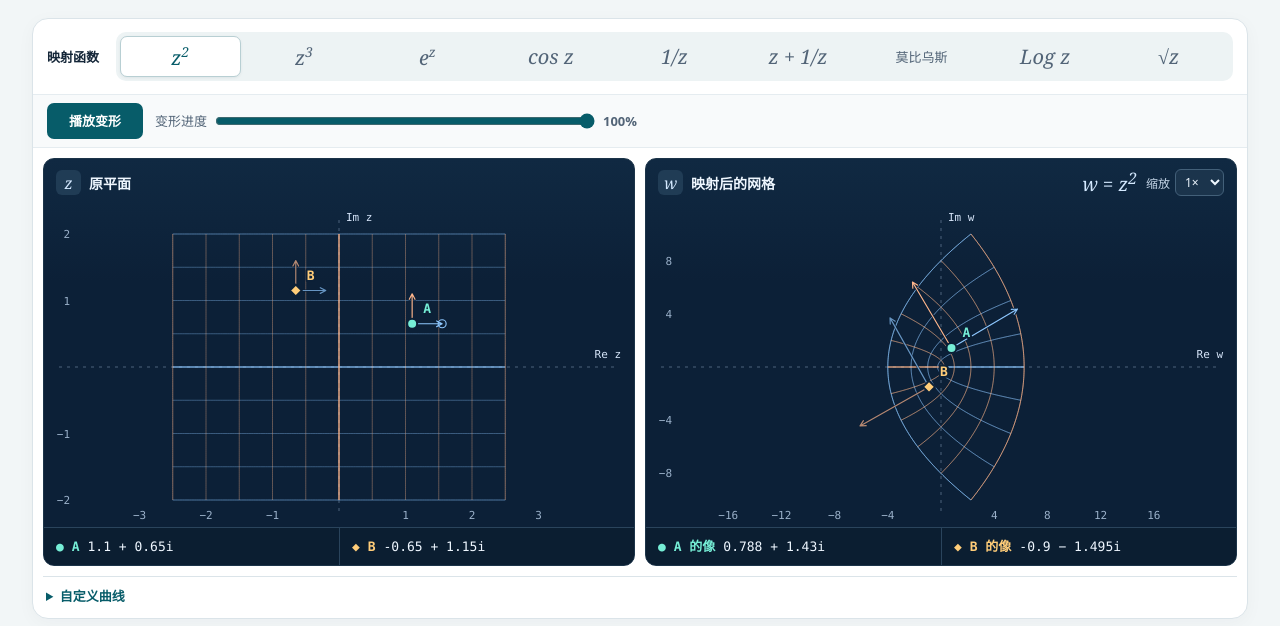
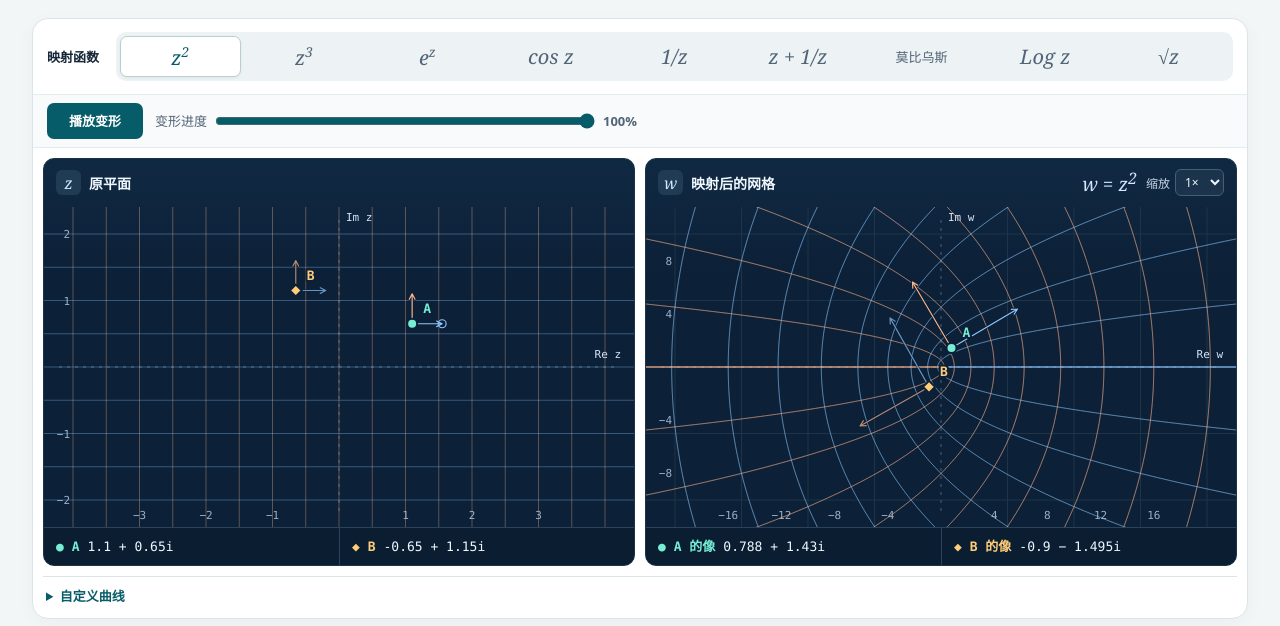
Before and after one commit to janedoe20061001-hash/complex-analysis-exercises-tex, a plain HTML site: page docs/index.html in a window 1280 px wide. Shown: the part 174-800 px from the top of the page. Drawn offline with Linux system fonts and the light colour scheme.

Commit message:
Extend both complex plane grids to the viewport

```diff
--- a/docs/index.html
+++ b/docs/index.html
@@ -955,8 +955,9 @@
 
     function explicitCurve(curve) {
       const horizontal = curve.axis === "x";
-      const span = horizontal ? map.domain.x : map.domain.y;
-      const limit = horizontal ? map.domain.y : map.domain.x;
+      const visible = visibleZSpan();
+      const span = horizontal ? visible.x : visible.y;
+      const limit = horizontal ? visible.y : visible.x;
       const segments = [];
       let previous = null;
       for (let step = 0; step <= 560; step++) {
@@ -974,8 +975,9 @@
     // Trace the zero contour in each cell from its edge crossings.
     function implicitCurve(evaluate) {
       const steps = 140;
+      const extent = visibleZSpan();
       const lattice = Array.from({ length: steps + 1 }, (_, row) => Array.from({ length: steps + 1 }, (_, column) => {
-        const z = point(map.domain.x * (2 * column / steps - 1), map.domain.y * (2 * row / steps - 1));
+        const z = point(extent.x * (2 * column / steps - 1), extent.y * (2 * row / steps - 1));
         return { z, value: evaluate(z.x, z.y) };
       }));
       const segments = [];
@@ -1260,7 +1262,7 @@
       ctx.stroke();
     }
 
-    function drawMobiusLattice(view) {
+    function drawCoordinateGrid(view) {
       const { ctx, center, scale, width, height } = view;
       const step = niceStep(36 / scale) * scale;
       if (!Number.isFinite(step) || step <= 0) return;
@@ -1301,26 +1303,154 @@
       ctx.fillText("w = k", Math.min(k.x + 7, width - 39), Math.max(13, k.y - 9));
     }
 
+    function viewSpan(view) {
+      return point(view.width / (2 * view.scale), view.height / (2 * view.scale));
+    }
+
+    function visibleZSpan() {
+      return viewSpan(makeView(source, map.domain));
+    }
+
+    function imageSpan() {
+      return airfoilMode ? map.airfoil.image : map.image;
+    }
+
+    function gridReach(sourceSpan, targetSpan, pixelsPerUnit) {
+      const radius = Math.hypot(targetSpan.x, targetSpan.y);
+      // The visible image of a grid line can come from outside the left viewport.
+      let reach;
+      if (map === maps.square || map === maps.cube) {
+        const order = map === maps.square ? 2 : 3;
+        const extent = radius ** (1 / order) + 2 * Math.max(map.step.x, map.step.y);
+        reach = point(extent, extent);
+      } else if (map === maps.exp) {
+        const right = Math.log(Math.max(radius, 1)) + 1;
+        const left = Math.log(Math.max(pixelsPerUnit, 1)) + 2;
+        reach = point(Math.max(left, right), 2 * Math.PI);
+      } else if (map === maps.cos) {
+        reach = point(2 * Math.PI, Math.asinh(radius) + 1);
+      } else if (map === maps.inverse) {
+        const extent = Math.max(8, 2 * pixelsPerUnit);
+        reach = point(extent, extent);
+      } else if (map === maps.joukowski) {
+        reach = point(radius + 2, radius + 2);
+      } else if (map === maps.log) {
+        const extent = Math.exp(Math.min(28, targetSpan.x)) + 1;
+        reach = point(extent, extent);
+      } else {
+        reach = point(radius * radius + 1, radius * radius + 1);
+      }
+      return point(Math.max(sourceSpan.x, reach.x), Math.max(sourceSpan.y, reach.y));
+    }
+
+    function gridLevels(extent, step) {
+      const count = Math.ceil(extent / step);
+      const inner = Math.min(count, 16);
+      const positive = Array.from({ length: inner }, (_, index) => index + 1);
+      if (count > inner) {
+        const outerCount = Math.min(25, count - inner);
+        const growth = Math.log(count / inner);
+        for (let index = 1; index <= outerCount; index++) {
+          positive.push(Math.min(count, Math.ceil(inner * Math.exp(growth * index / outerCount))));
+        }
+      }
+      return [0, ...[...new Set(positive)].flatMap((index) => [index * step, -index * step])];
+    }
+
+    function gridParameters(run) {
+      const center = Math.min(run, 5);
+      const values = Array.from({ length: 181 }, (_, index) => center * (index - 90) / 90);
+      if (run > center) {
+        const logRatio = Math.log(run / center);
+        for (let index = 1; index <= 60; index++) {
+          const value = center * Math.exp(logRatio * index / 60);
+          values.push(-value, value);
+        }
+      }
+      if (map.pole || map.cut || map === maps.exp) {
+        for (let index = 0; index <= 30; index++) {
+          const value = gridGap * Math.exp(Math.log(.5 / gridGap) * index / 30);
+          values.push(-value, value);
+        }
+      }
+      return [...new Set(values)].sort((a, b) => a - b);
+    }
+
     function makeGrid() {
       if (map.mobius) return makeMobiusGrid();
+      const endView = makeView(target, imageSpan(), Number(zoom.value));
+      const startView = makeView(target, map.domain, Number(zoom.value));
+      const start = viewSpan(startView);
+      const sourceSpan = visibleZSpan();
+      const reach = gridReach(point(Math.max(start.x, sourceSpan.x), Math.max(start.y, sourceSpan.y)),
+        viewSpan(endView), endView.scale);
       const lines = [];
       for (const horizontal of [true, false]) {
-        const fixedSpan = horizontal ? map.domain.y : map.domain.x;
-        const run = horizontal ? map.domain.x : map.domain.y;
-        const increment = horizontal ? map.step.y : map.step.x;
-        const steps = Math.round(fixedSpan / increment);
-        for (let n = -steps; n <= steps; n++) {
-          const fixed = n * fixedSpan / steps;
+        const extent = horizontal ? reach.y : reach.x;
+        const run = horizontal ? reach.x : reach.y;
+        const step = horizontal ? map.step.y : map.step.x;
+        const coordinates = gridParameters(run);
+        for (const fixed of gridLevels(extent, step)) {
           for (const [first, last] of lineIntervals(horizontal, fixed, run)) {
-            const samples = traceSamples((fraction) => {
-              const along = (1 - fraction) * first + fraction * last;
-              return horizontal ? point(along, fixed) : point(fixed, along);
+            if (!(first < last)) continue;
+            const along = [first, ...coordinates.filter((value) => value > first && value < last), last];
+            const samples = along.map((value) => {
+              const z = horizontal ? point(value, fixed) : point(fixed, value);
+              return { z, image: imageOf(z) };
             });
-            lines.push({ horizontal, axis: n === 0, edge: Math.abs(n) === steps, samples });
+            lines.push({ horizontal, axis: fixed === 0, samples });
           }
         }
       }
       return lines;
+    }
+
+    function drawSourceGrid(view) {
+      const { ctx, center, scale, width, height } = view;
+      const unit = map.mobius ? niceStep(Math.max(map.domain.x, map.domain.y) / 10) : null;
+      for (const horizontal of [true, false]) {
+        const step = unit ?? (horizontal ? map.step.y : map.step.x);
+        const anchor = map.mobius ? (horizontal ? map.pole.y : map.pole.x) % step : 0;
+        const pixels = step * scale;
+        if (!Number.isFinite(pixels) || pixels <= 0) continue;
+        const size = horizontal ? height : width;
+        const offset = (horizontal ? center.y - anchor * scale : center.x + anchor * scale) % pixels;
+        ctx.beginPath();
+        for (let fixed = offset; fixed <= size; fixed += pixels) {
+          if (horizontal) {
+            ctx.moveTo(0, fixed);
+            ctx.lineTo(width, fixed);
+          } else {
+            ctx.moveTo(fixed, 0);
+            ctx.lineTo(fixed, height);
+          }
+        }
+        ctx.strokeStyle = horizontal ? colors.horizontal : colors.vertical;
+        ctx.globalAlpha = airfoilMode ? .17 : .35;
+        ctx.lineWidth = 1;
+        ctx.stroke();
+      }
+      ctx.globalAlpha = 1;
+    }
+
+    function drawGridPath(view, samples, t) {
+      const { ctx, project, width, height } = view;
+      ctx.beginPath();
+      let previous = null;
+      let connected = false;
+      for (const { z, image } of samples) {
+        const current = finite(image) ? project(t === 1 ? image : mix(z, image, t)) : null;
+        const visible = finite(current) && finite(previous) &&
+          !((previous.x < 0 && current.x < 0) || (previous.x > width && current.x > width) ||
+            (previous.y < 0 && current.y < 0) || (previous.y > height && current.y > height));
+        if (visible) {
+          if (!connected) ctx.moveTo(previous.x, previous.y);
+          ctx.lineTo(current.x, current.y);
+        }
+        connected = visible;
+        previous = current;
+      }
+      ctx.stroke();
     }
 
     function makeGuide() {
@@ -1358,10 +1488,10 @@
       };
     }
 
-    function drawAxes(view, isSource) {
+    function drawAxes(view, isSource, t) {
       const { ctx, width, height, center, scale } = view;
       ctx.clearRect(0, 0, width, height);
-      if (map.mobius && !isSource) drawMobiusLattice(view);
+      if (!isSource && t > 0) drawCoordinateGrid(view);
       ctx.beginPath();
       ctx.moveTo(15, center.y);
       ctx.lineTo(width - 15, center.y);
@@ -1412,6 +1542,10 @@
     }
 
     function drawGrid(view, t) {
+      if (t === 0) {
+        drawSourceGrid(view);
+        return;
+      }
       const { ctx } = view;
       if (map.mobius) {
         for (const line of grid) {
@@ -1426,9 +1560,9 @@
       const emphasis = airfoilMode ? .36 : 1;
       for (const line of grid) {
         ctx.strokeStyle = line.horizontal ? colors.horizontal : colors.vertical;
-        ctx.globalAlpha = emphasis * (line.axis ? .82 : line.edge ? .53 : .36);
+        ctx.globalAlpha = emphasis * (line.axis ? .82 : .35);
         ctx.lineWidth = line.axis ? 1.65 : 1;
-        trace(view, line.samples, t);
+        drawGridPath(view, line.samples, t);
       }
       ctx.globalAlpha = 1;
     }
@@ -1453,9 +1587,8 @@
       }
       if (airfoilMode) drawAirfoilTip(view, t, isSource);
       if (isSource && map.cut) {
-        const edge = project(point(-map.domain.x, 0));
         ctx.beginPath();
-        ctx.moveTo(edge.x, center.y);
+        ctx.moveTo(0, center.y);
         ctx.lineTo(center.x, center.y);
         ctx.strokeStyle = colors.cut;
         ctx.lineWidth = 2;
@@ -1692,7 +1825,7 @@
     }
 
     function drawPlot(view, t, isSource) {
-      drawAxes(view, isSource);
+      drawAxes(view, isSource, t);
       drawGrid(view, t);
       drawGuides(view, t, isSource);
       drawCustomCurves(view, t, isSource);
@@ -1746,8 +1879,7 @@
     }
 
     function drawTarget() {
-      const imageSpan = airfoilMode ? map.airfoil.image : map.image;
-      targetView = makeView(target, mix(map.domain, imageSpan, progress), Number(zoom.value));
+      targetView = makeView(target, mix(map.domain, imageSpan(), progress), Number(zoom.value));
       drawPlot(targetView, progress, false);
       for (const name of ["a", "b"]) {
         const image = imageOf(points[name], progress);
@@ -1945,8 +2077,7 @@
 
     function pointAt(position, clampToGrid) {
       const { x, y } = unproject(sourceView, position);
-      const maxX = map.mobius ? sourceView.width / (2 * sourceView.scale) : map.domain.x;
-      const maxY = map.mobius ? sourceView.height / (2 * sourceView.scale) : map.domain.y;
+      const { x: maxX, y: maxY } = viewSpan(sourceView);
       if (!clampToGrid && (Math.abs(x) > maxX || Math.abs(y) > maxY)) return null;
       const snap = (value, bound) => Number(Math.max(-bound, Math.min(bound, value)).toFixed(3));
       return point(snap(x, maxX), snap(y, maxY));
@@ -2070,6 +2201,7 @@
       const [a, b] = airfoilMode ? [guide[quarterTurn].z, guide[3 * quarterTurn].z] : map.sample;
       points = { a, b };
       zoom.value = "1";
+      grid = makeGrid();
       updateMapNotes();
       if (airfoilMode && autoplay) playAnimation(0);
       else {
@@ -2086,11 +2218,11 @@
       map = maps[name];
       curveSlots.forEach(refreshCurve);
       airfoilMode = false;
-      grid = makeGrid();
       guide = makeGuide();
       mobiusGuide = map.mobius ? mobiusGridLine(true, 0) : null;
       points = { a: map.sample[0], b: map.sample[1] };
       zoom.value = "1";
+      grid = makeGrid();
       mapButtons.forEach((button) => button.setAttribute("aria-pressed", String(button.dataset.map === name)));
       updateMapNotes();
       byId("mobius-form").hidden = !map.mobius;
@@ -2103,10 +2235,6 @@
       byId("critical").textContent = map.critical ? "查看临界点" : map.pole ? "查看极点"
         : map.cut ? "查看支点" : "无临界点";
       byId("pole").hidden = !(map.critical && map.pole);
-      for (const [i, span] of [map.domain.x, map.domain.y].entries()) {
-        coordinateInputs[i].min = map.mobius ? "" : -span;
-        coordinateInputs[i].max = map.mobius ? "" : span;
-      }
       updateProgress(1);
       stop();
       refreshPoints();
@@ -2120,6 +2248,8 @@
 
     const resize = new ResizeObserver((entries) => {
       for (const { target: canvas } of entries) resizeCanvas(canvas);
+      grid = makeGrid();
+      curveSlots.forEach(refreshCurve);
       drawSource();
       drawTarget();
     });
@@ -2217,7 +2347,10 @@
       updateProgress(slider.valueAsNumber / 100);
       stop();
     });
-    zoom.addEventListener("change", drawTarget);
+    zoom.addEventListener("change", () => {
+      grid = makeGrid();
+      drawTarget();
+    });
     play.addEventListener("click", () => {
       if (animation !== null) {
         stop();
```
Also changed, not shown: 1 other file.
